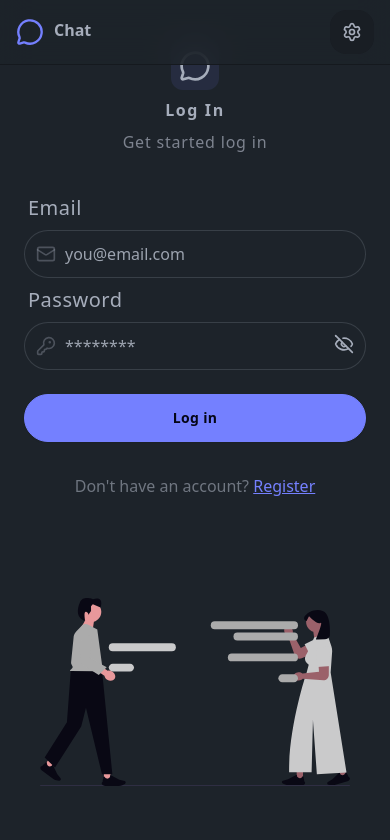
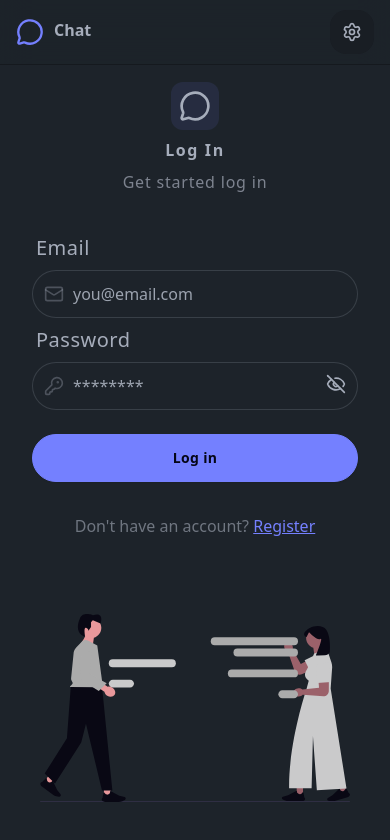
Before and after one commit to saki81/chat-application, a React (Vite) app in the folder frontend/: page /login in a window 390 px wide. Shown: the top 840 px of the page. Built offline with nearby package versions, Linux system fonts and the light colour scheme; no server answers.

Commit message:
add responsive profle page, corection arow icon logic and login page small corection

```diff
--- a/frontend/src/components/Navbar.tsx
+++ b/frontend/src/components/Navbar.tsx
@@ -23,20 +23,28 @@ const Navbar = () => {
 
           <div className="flex items-center gap-4">
             {/* back to sidebar */}
-            {!sidebarOpen && (
+          {!sidebarOpen && (
+
              <button
                className="p-2 bg-base-200 rounded-2xl"
                onClick={() => setSidebarOpen(true)}>
-              <ArrowLeft className="sm:hidden"/>
+              <ArrowLeft
+                 className="sm:hidden"/>
              </button>
-            )}
-            <Link to= "/settings" className="p-3 bg-base-200 rounded-2xl">
+          )}
+            <Link to= "/settings"
+                  className="p-3 bg-base-200 rounded-2xl"
+                  onClick={() => setSidebarOpen(true)}>
              <Settings className="size-5 cursor-pointer" />
            </Link>
 
+
            {authUser && (
                <>
-                 <Link to="/profile" className="p-3 bg-base-200 rounded-2xl">
+
+                 <Link to="/profile"
+                       className="p-3 bg-base-200 rounded-2xl"
+                       onClick={() => setSidebarOpen(true)}>
                    <User className="size-5 cursor-pointer"/>
                  </Link>
 
@@ -47,6 +55,8 @@ const Navbar = () => {
                  </button>
                </>
            )}
+
+
           </div>
 
         </div>
--- a/frontend/src/pages/Login.tsx
+++ b/frontend/src/pages/Login.tsx
@@ -24,10 +24,10 @@ const Login = () => {
  return (
       <main className="min-h-screen grid lg:grid-cols-2">
         { /*left */ }
-        <div className="flex flex-col justify-center items-center p-6 sm:p-12">
+        <div className="flex flex-col justify-center items-center p-8 sm:p-12">
           <div className="w-full max-w-md space-y-8">
           {/*logo*/}
-          <div className="text-center mb-6">
+          <div className="text-center mb-6 pt-12 sm:pt-0">
             <div className="flex flex-col items-center gap-2 group">
               <div className="size-12 rounded-xl bg-primary/10 flex items-center justify-center group-hover:bg-primary/20 transition-colors">
                <MessageCircle className="size-8"/>
--- a/frontend/src/pages/Profile.tsx
+++ b/frontend/src/pages/Profile.tsx
@@ -37,7 +37,7 @@ const Profile = () => {
 
  return (
      <main className="h-screen pt-28">
-        <div className="max-w-3xl  mx-auto p-14 py-8 ">
+        <div className="max-w-3xl mx-auto p-3 sm:p-14 py-8 ">
           <div className="bg-base-200 rounded-2xl p-6 space-y-8 text-center">
             <h1 className="font-semibold text-3xl letter -tracking-tight ">Profile</h1>
             <p className="mt-3 -tracking-tight">Your information</p>
```
